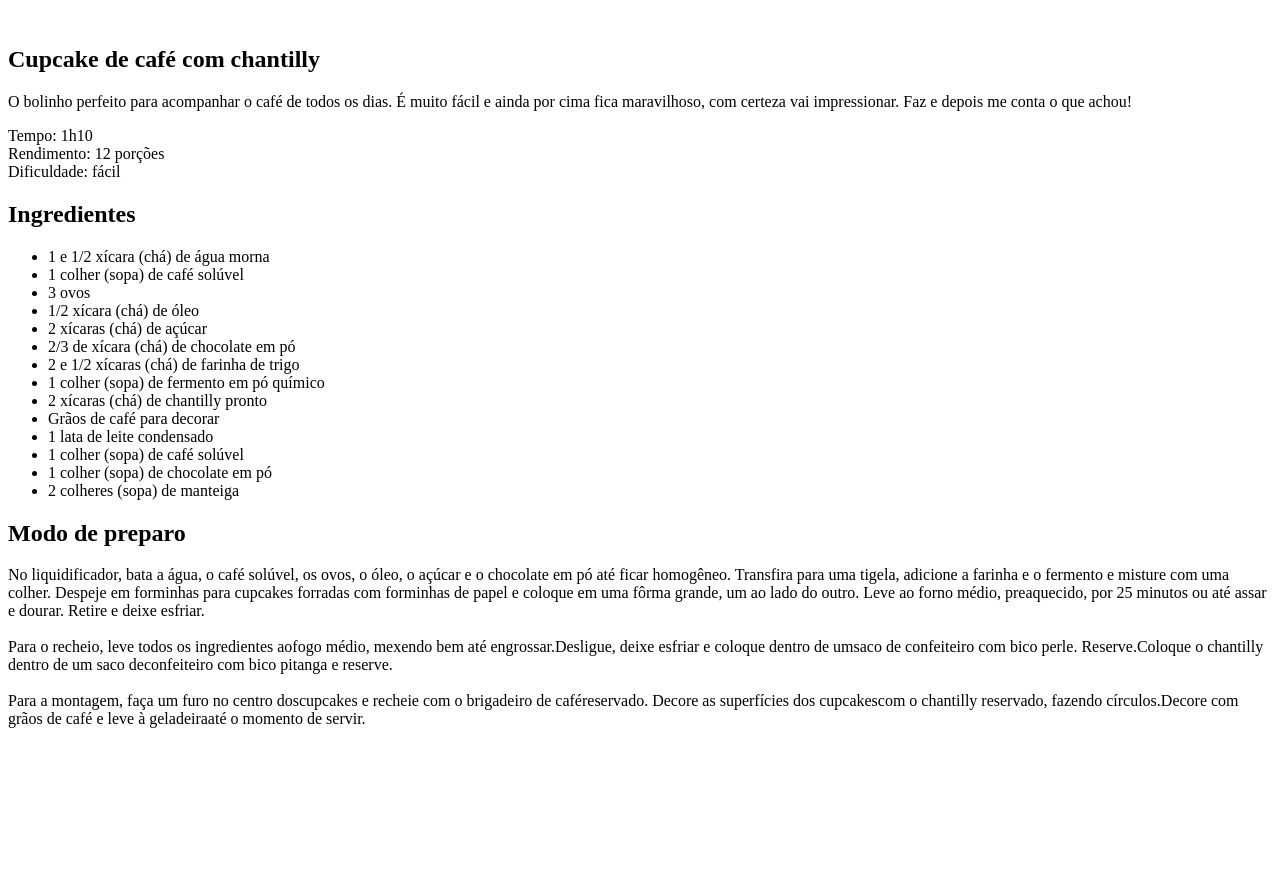
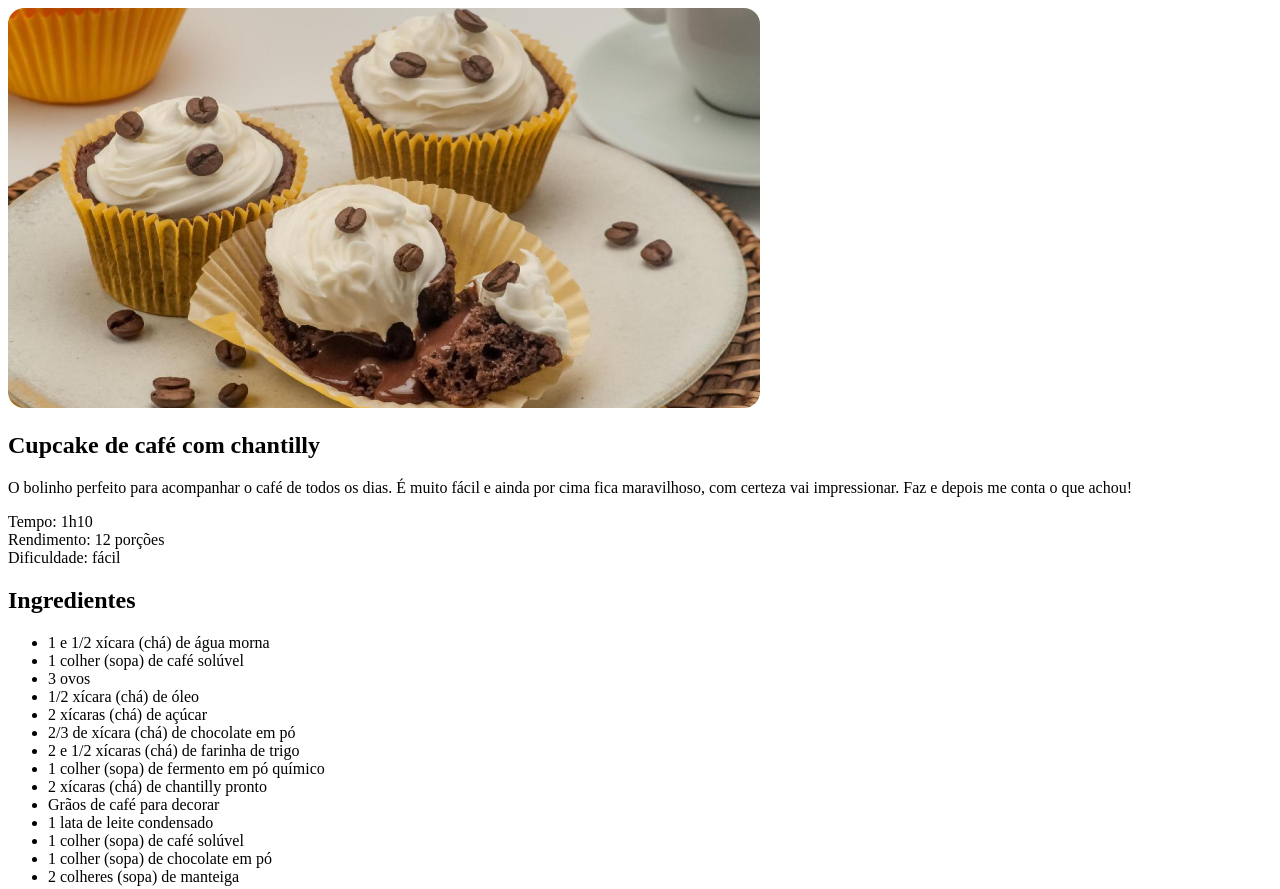
Before and after one commit to rogerdahian/projeto-fullstack, a plain HTML site: page index.html in a window 1280 px wide. Shown: the top 889 px of the page. Before the commit the page ends 800 px from the top, so only its background shows below. Drawn offline with Linux system fonts and the light colour scheme.

Commit message:
Adicionando imagens e estilos

```diff
--- a/index.html
+++ b/index.html
@@ -4,10 +4,12 @@
   <meta charset="UTF-8">
   <meta name="viewport" content="width=device-width, initial-scale=1.0">
   <title>Página de Receita</title>
+
+  <link rel="stylesheet" href="style.css">
 </head>
 <body>
   <div id="page">
-    <img src="" alt="">
+    <img src="assets/main-image.png" alt="imagem de um cupcakes com grãos de café e um chantilly">
     <main>
       <section id="about">
         <h1>Cupcake de café com chantilly</h1>
--- /dev/null
+++ b/style.css
@@ -0,0 +1,3 @@
+img {
+  border-radius: 16px;
+}
```
Also changed, not shown: assets/bg.jpg (added), assets/main-image.png (added), 1 other file.
